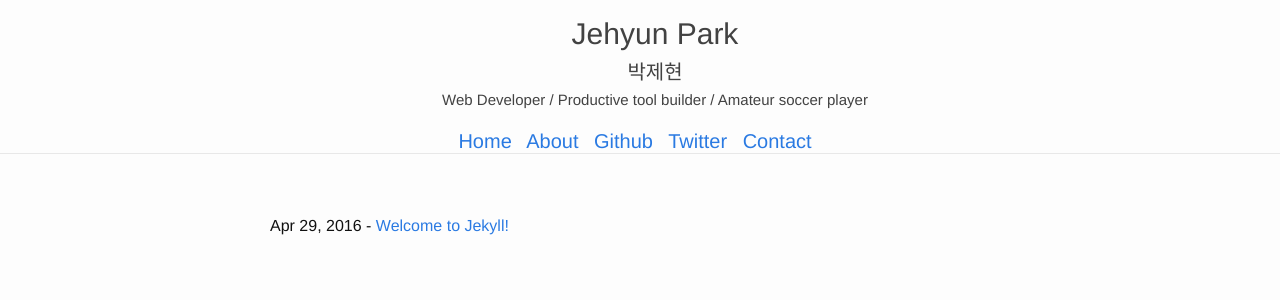
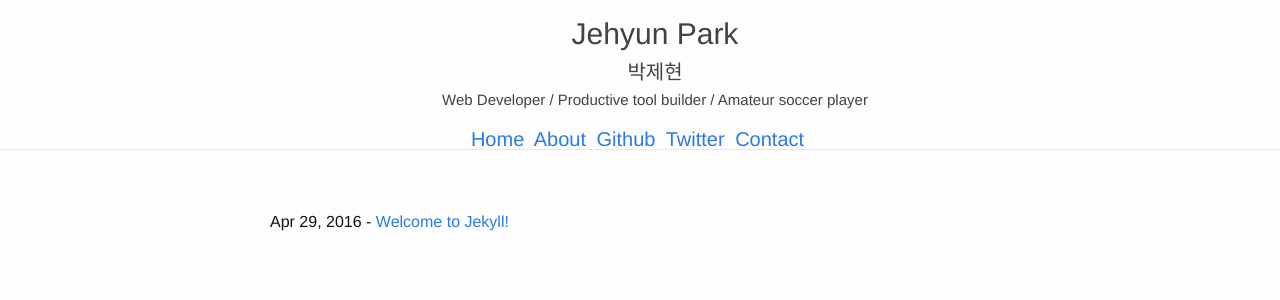
Before and after one commit to jehyunpark/jehyunpark.github.io, a Jekyll site: the page built from index.html, in a window 1280 px wide. Shown: the top 300 px of the page. Built offline with Jekyll 4.4.1, drawn with Linux system fonts in a browser that asks for light colours.

```diff
--- a/_sass/_layout.scss
+++ b/_sass/_layout.scss
@@ -51,9 +51,9 @@
 .site-menu {
   font-size: 20px;
   text-align: center;
-  line-height: 24px;
+  line-height: 20px;
     > a {
-      margin-right: 10px;
+      margin-right: 5px;
     }
 }
 .site-nav {
```
